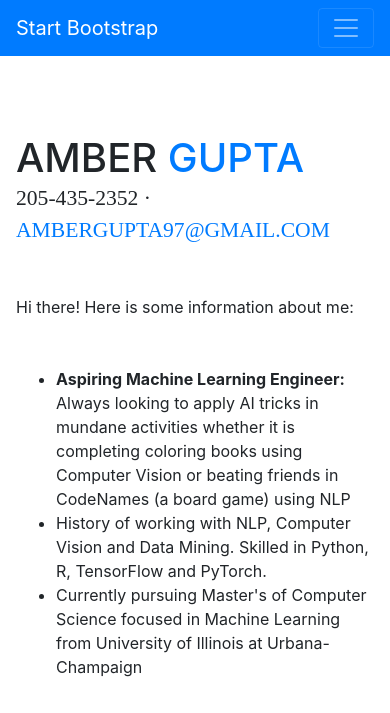
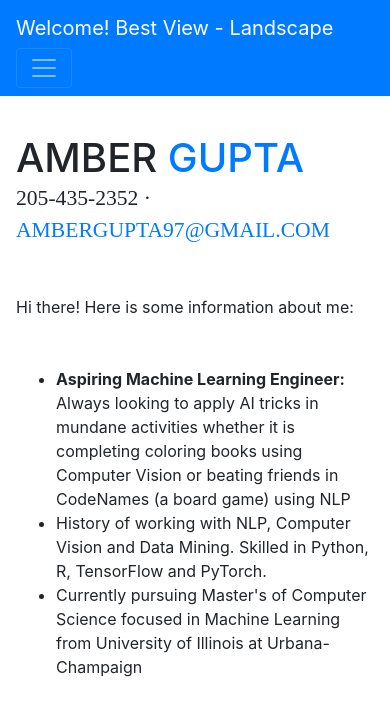
Before and after one commit to agupta1897/resume-updated, a website with bundled scripts: page index.html in a window 390 px wide. Shown: the top 713 px of the page. Built offline with nearby package versions, Linux system fonts and the light colour scheme; a web font is replaced by a local one.

Commit message:
Fixed Unknown header for mobile view
No Need

```diff
--- a/index.html
+++ b/index.html
@@ -43,7 +43,7 @@
       id="sideNav"
     >
       <a class="navbar-brand js-scroll-trigger" href="#page-top">
-        <span class="d-block d-lg-none">Start Bootstrap</span>
+        <span class="d-block d-lg-none">Welcome! Best View - Landscape</span>
         <span class="d-none d-lg-block">
           <img
             class="img-fluid img-profile  mx-auto "
```
